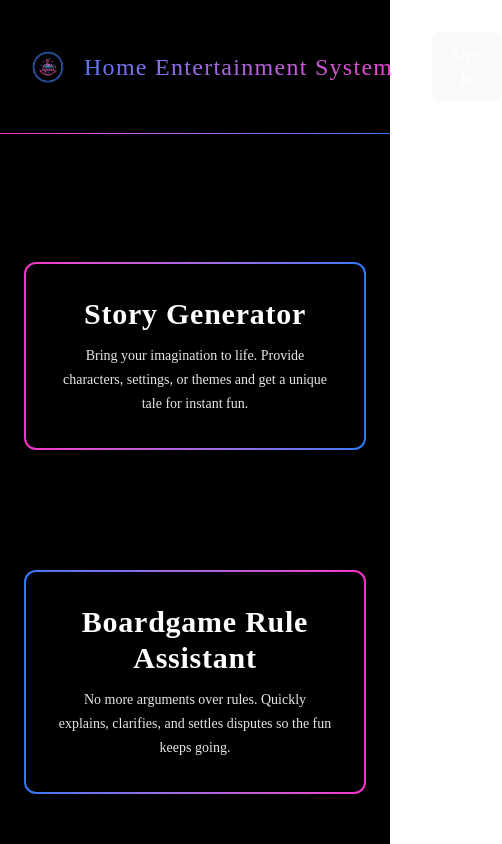
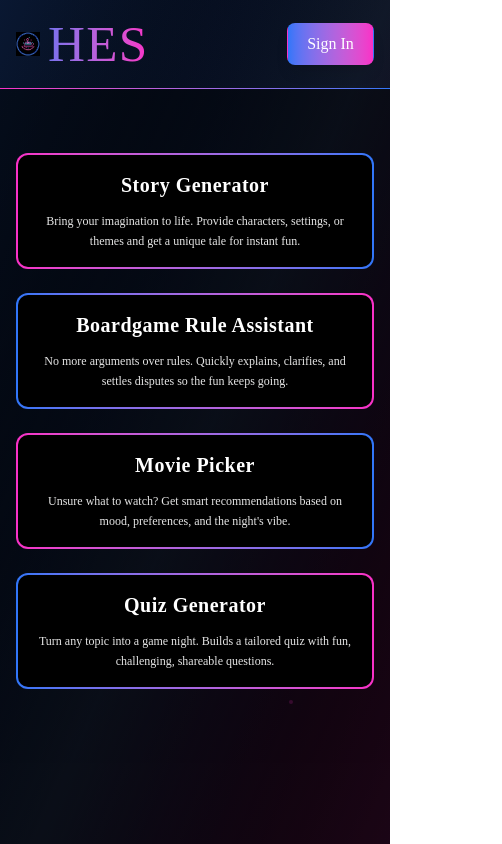
Before and after one commit to salt-community/homeEntertAInment, a React (Vite) app in the folder frontend/: page / in a window 390 px wide. Shown: the top 844 px of the page, 502 px wide, since content can reach past the window. Built offline with nearby package versions, Linux system fonts and the light colour scheme; no server answers; a web font is replaced by a local one.

Commit message:
Some styling/responsive updated

```diff
--- a/frontend/src/components/AppHeader.tsx
+++ b/frontend/src/components/AppHeader.tsx
@@ -3,18 +3,21 @@ import { AuthButton } from "./AuthButton";
 
 export function AppHeader() {
   return (
-    <header className="w-full ">
-      <div className="mx-auto w-full px-8 py-8">
+    <header className="w-full relative">
+      <div className="mx-auto w-full px-4 sm:px-6 lg:px-8 py-4 sm:py-6 lg:py-8">
         <div className="flex justify-between items-center">
-          <h1 className="text-2xl sm:text-3xl font-semibold tracking-wide">
+          <h1 className="text-lg sm:text-2xl lg:text-3xl font-semibold tracking-wide">
             <Link to="/" className="text-left block">
-              <span className="text-2xl justify-left gap-5 flex flex-row bg-gradient-to-r from-[#3076F9] to-[#F930C7] w-100 bg-clip-text text-transparent">
+              <span className="flex items-center gap-2 sm:gap-3 lg:gap-5 bg-gradient-to-r from-[#3076F9] to-[#F930C7] bg-clip-text text-transparent">
                 <img
                   src="/logo.png"
                   alt="Home Entertainment System Logo"
-                  className="w-8 h-8"
+                  className="w-6 h-6 sm:w-7 sm:h-7 lg:w-8 lg:h-8 flex-shrink-0"
                 />
-                Home Entertainment System
+                <span className="hidden sm:block">
+                  Home Entertainment System
+                </span>
+                <span className="sm:hidden">HES</span>
               </span>
             </Link>
           </h1>
--- a/frontend/src/components/AuthButton.tsx
+++ b/frontend/src/components/AuthButton.tsx
@@ -5,12 +5,15 @@ export function AuthButton() {
 
   if (isSignedIn) {
     return (
-      <div className="flex items-center gap-4">
-        <span className="text-sm text-gray-300">
+      <div className="flex items-center gap-2 sm:gap-4">
+        <span className="text-xs sm:text-sm text-gray-300 hidden sm:block">
           Welcome, {user?.firstName || user?.emailAddresses[0]?.emailAddress}
         </span>
+        <span className="text-xs text-gray-300 sm:hidden">
+          {user?.firstName || "User"}
+        </span>
         <SignOutButton>
-          <button className="px-4 py-2 bg-red-600 hover:bg-red-700 text-white rounded-md transition-colors">
+          <button className="px-3 py-1.5 sm:px-4 sm:py-2 bg-red-600 hover:bg-red-700 text-white rounded-md transition-all duration-200 text-xs sm:text-sm font-medium shadow-lg hover:shadow-xl">
             Sign Out
           </button>
         </SignOutButton>
@@ -20,7 +23,7 @@ export function AuthButton() {
 
   return (
     <SignInButton>
-      <button className="px-4 py-2 bg-blue-600 hover:bg-blue-700 text-white rounded-md transition-colors">
+      <button className="px-3 py-1.5 sm:px-4 sm:py-2 bg-gradient-to-r from-[#3076F9] to-[#F930C7] hover:from-[#3076F9]/90 hover:to-[#F930C7]/90 text-white rounded-md transition-all duration-200 text-xs sm:text-sm font-medium shadow-lg hover:shadow-xl">
         Sign In
       </button>
     </SignInButton>
--- /dev/null
+++ b/frontend/src/components/ResponsiveBackground.tsx
@@ -0,0 +1,45 @@
+import { useUser } from "@clerk/clerk-react";
+import { ReactNode } from "react";
+
+interface ResponsiveBackgroundProps {
+  children: ReactNode;
+  className?: string;
+}
+
+export function ResponsiveBackground({
+  children,
+  className = "",
+}: ResponsiveBackgroundProps) {
+  const { isSignedIn } = useUser();
+
+  return (
+    <div
+      className={`min-h-screen w-full relative overflow-hidden ${className}`}
+    >
+      {/* Dynamic Background based on authentication state */}
+      <div className="absolute inset-0 -z-10">
+        {/* Base gradient background */}
+        <div className="absolute inset-0 bg-gradient-to-br from-black via-gray-900 to-black" />
+
+        {/* Authentication state overlay */}
+        {isSignedIn ? (
+          // Signed in: Subtle animated gradient
+          <div className="absolute inset-0 bg-gradient-to-br from-[#3076F9]/10 via-transparent to-[#F930C7]/10 animate-pulse" />
+        ) : (
+          // Signed out: More prominent gradient
+          <div className="absolute inset-0 bg-gradient-to-br from-[#3076F9]/20 via-transparent to-[#F930C7]/20" />
+        )}
+
+        {/* Animated particles effect */}
+        <div className="absolute inset-0">
+          <div className="absolute top-1/4 left-1/4 w-2 h-2 bg-[#3076F9]/30 rounded-full animate-ping" />
+          <div className="absolute top-3/4 right-1/4 w-1 h-1 bg-[#F930C7]/40 rounded-full animate-pulse" />
+          <div className="absolute top-1/2 left-3/4 w-1.5 h-1.5 bg-[#3076F9]/20 rounded-full animate-bounce" />
+        </div>
+      </div>
+
+      {/* Content */}
+      <div className="relative z-10">{children}</div>
+    </div>
+  );
+}
--- a/frontend/src/components/index.ts
+++ b/frontend/src/components/index.ts
@@ -4,3 +4,4 @@ export { default as QuizLoadingModal } from "./quiz/QuizLoadingModal";
 export { ChatInterface } from "./ChatInterface";
 export { SessionInfo } from "./SessionInfo";
 export { AuthButton } from "./AuthButton";
+export { ResponsiveBackground } from "./ResponsiveBackground";
--- a/frontend/src/layouts/RootLayout.tsx
+++ b/frontend/src/layouts/RootLayout.tsx
@@ -1,13 +1,14 @@
 import { Outlet } from "@tanstack/react-router";
 import { AppHeader } from "../components/AppHeader";
+import { ResponsiveBackground } from "../components/ResponsiveBackground";
 
 export default function RootLayout() {
   return (
-    <div className="min-h-screen w-full bg-black text-white">
+    <ResponsiveBackground className="text-white">
       <AppHeader />
       <main className="w-full">
         <Outlet />
       </main>
-    </div>
+    </ResponsiveBackground>
   );
 }
--- a/frontend/src/pages/Home.tsx
+++ b/frontend/src/pages/Home.tsx
@@ -17,12 +17,19 @@ const Card = ({
       : "bg-gradient-to-r from-[#3076F9] to-[#F930C7]";
 
   return (
-    <div className={`rounded-xl p-[2px] ${frameClass}`}>
-      <Link to={to} className="group block rounded-[10px] bg-black p-8">
-        <h2 className="mb-3 text-3xl font-semibold tracking-wide text-white">
+    <div
+      className={`rounded-xl p-[2px] ${frameClass} hover:shadow-2xl transition-all duration-300 hover:scale-105`}
+    >
+      <Link
+        to={to}
+        className="group block rounded-[10px] bg-black p-4 sm:p-6 lg:p-8 h-full"
+      >
+        <h2 className="mb-3 text-xl sm:text-2xl lg:text-3xl font-semibold tracking-wide text-white group-hover:text-transparent group-hover:bg-gradient-to-r group-hover:from-[#3076F9] group-hover:to-[#F930C7] group-hover:bg-clip-text transition-all duration-300">
           {title}
         </h2>
-        <p className="text-sm leading-6 text-white/90">{description}</p>
+        <p className="text-xs sm:text-sm leading-5 sm:leading-6 text-white/90">
+          {description}
+        </p>
       </Link>
     </div>
   );
@@ -30,12 +37,12 @@ const Card = ({
 
 export default function Home() {
   return (
-    <div
-      className="w-full text-center relative pt-20 min-h-screen bg-black bg-no-repeat bg-cover bg-center m-0 p-0"
-      style={{ backgroundImage: "url('/landing-bg.png')" }}
-    >
-      <section className="mx-auto w-full max-w-7xl px-6 py-12">
-        <div className="grid gap-30 grid-cols-1 md:grid-cols-2">
+    <div className="w-full text-center relative pt-8 sm:pt-12 lg:pt-20 min-h-screen">
+      {/* Background overlay for better contrast */}
+      <div className="absolute inset-0 bg-black/40 -z-10" />
+
+      <section className="mx-auto w-full max-w-7xl px-4 sm:px-6 lg:px-8 py-8 sm:py-12">
+        <div className="grid gap-6 sm:gap-8 lg:gap-12 grid-cols-1 md:grid-cols-2">
           <Card
             to="/story"
             title="Story Generator"
```
